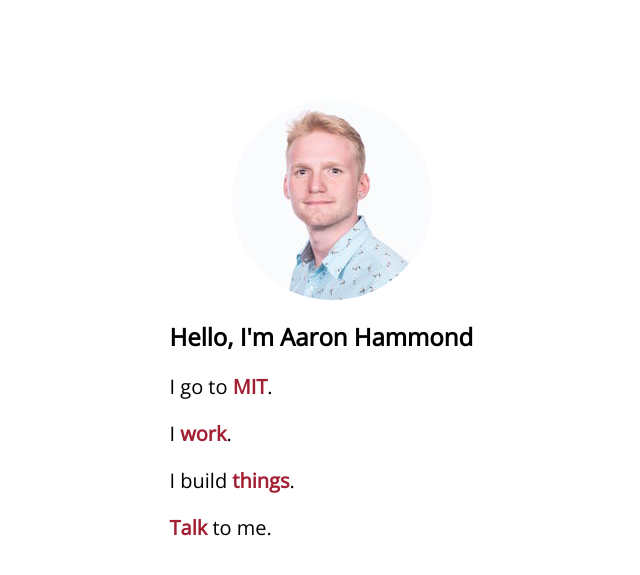
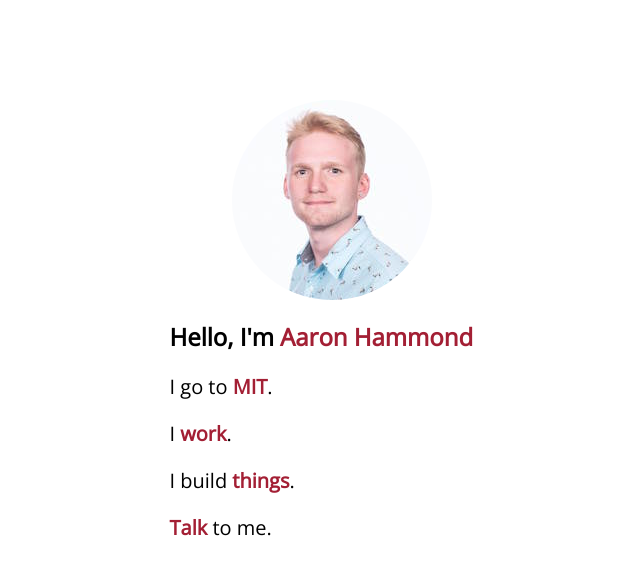
Before and after one commit to AaronHammond/AaronHammond.github.io, a Jekyll site: the page index.html, which Jekyll copies as it is, in a window 1280 px wide. Shown: the top 575 px of the page, without its empty margins (308-948 px from the left). Built offline with Jekyll 4.4.1, drawn with Linux system fonts in a browser that asks for light colours; part of the change alters nothing that is shown.

```diff
--- a/index.html
+++ b/index.html
@@ -40,7 +40,8 @@
 	<body>
 		<div id="card">
 		<div class="circular"></div>
-		<h2>Hello, I'm Aaron Hammond</h3>
+		<h2>Hello, I'm <a href="https://www.linkedin.com/in/hammondaaron
+">Aaron Hammond</a></h3>
 		<p>I go to <a href="http://mit.edu">MIT</a>.</span></p>
 		<p>I <a href="resume.pdf">work</a>.</p>
 		<p>I build <a href="https://github.com/aaronhammond">things</a>.</p>
```
Also changed, not shown: 1 other file.
